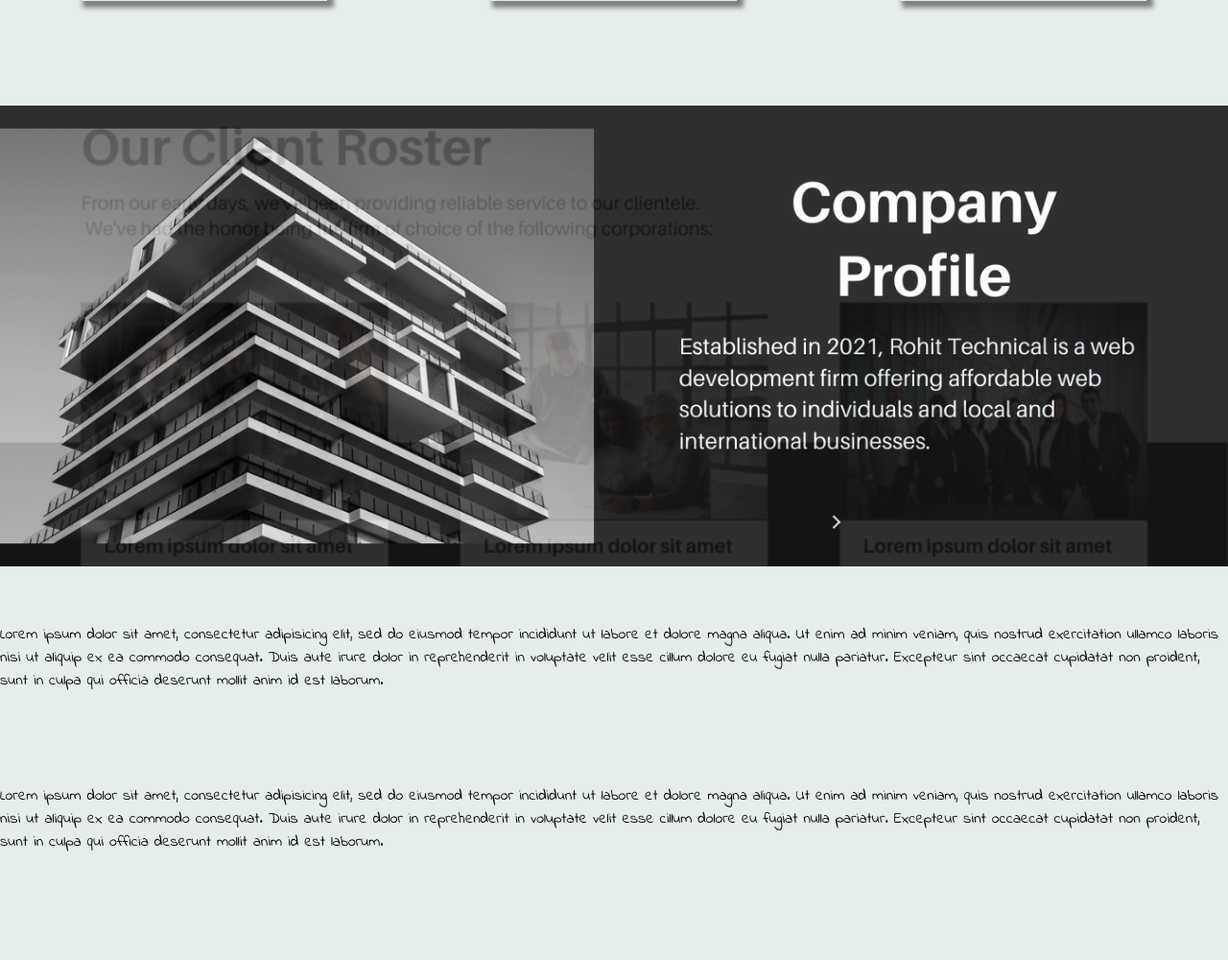
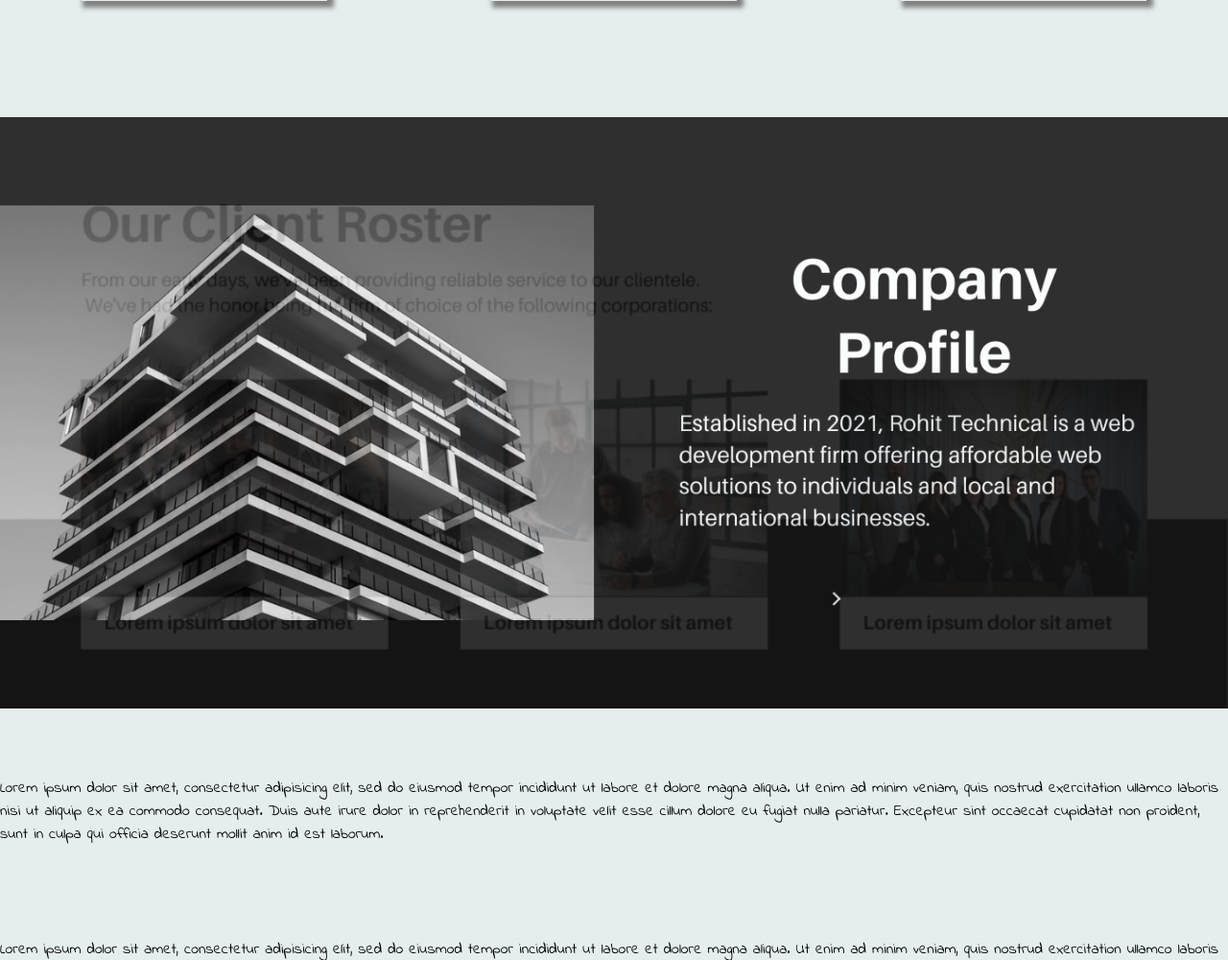
Before and after one commit to auratus/rohittechnical.github.io, a PHP site: page /index.html in a window 1280 px wide. Shown: the part 1670-2670 px from the top of the page at 96% size. Before the commit the page ends 2557 px from the top, so only its background shows below. Run offline with PHP 8.4, Linux system fonts and the light colour scheme.

Commit message:
Update indexcss.css

```diff
--- a/indexcss.css
+++ b/indexcss.css
@@ -284,7 +284,7 @@ main{
 
 .parweb{
 	width: 100%;
-	height: 60vh;
+	height: 80vh;
 	margin-top: 35px;
 	margin-bottom: 35px;
 	background-image:url('par1.png');
```
